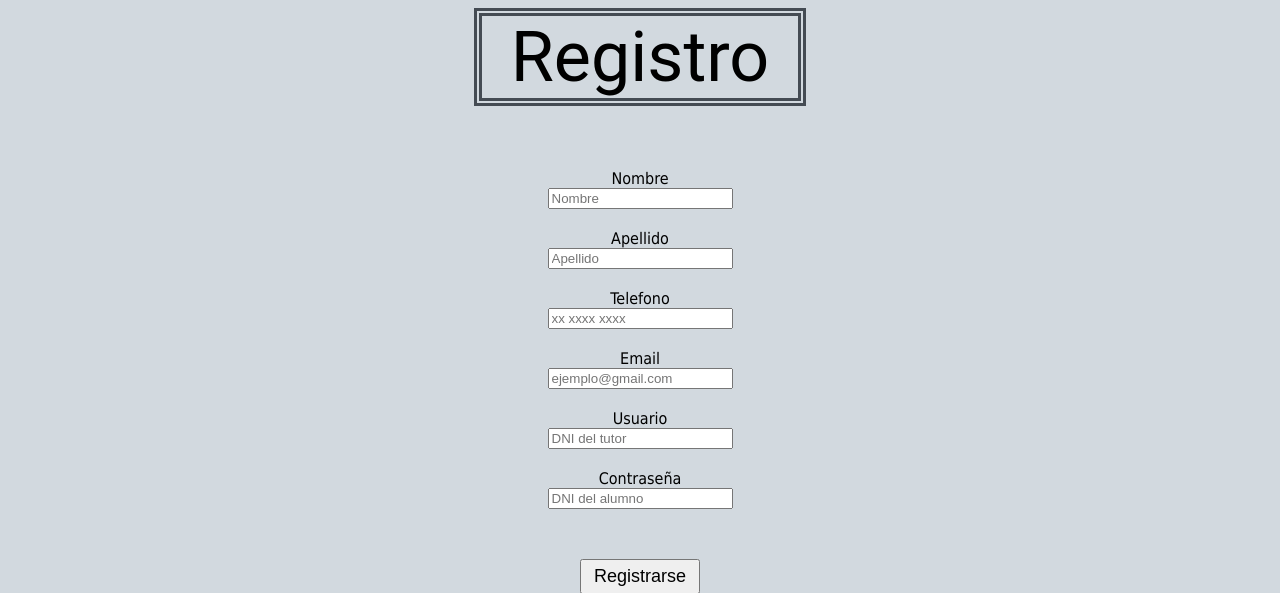
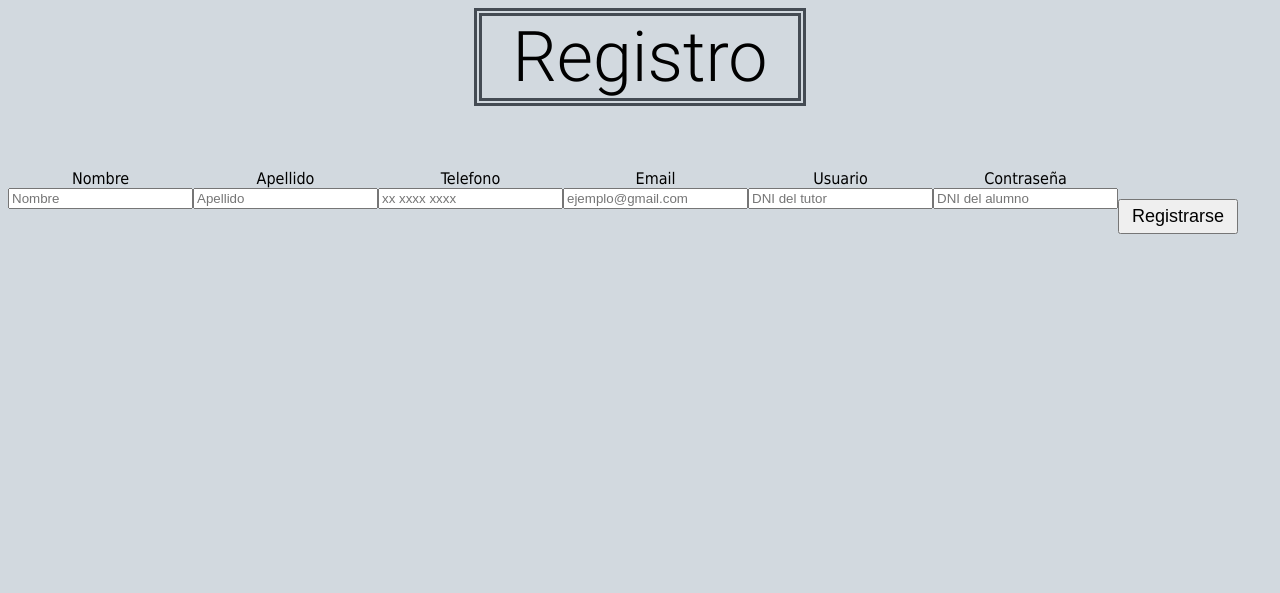
Before and after one commit to GonzaloSilvero/Inscripciones-Remotas, a PHP site: page /tutor.php in a window 1280 px wide. Shown: the top 593 px of the page. Run offline with PHP 8.4, Linux system fonts and the light colour scheme.

Commit message:
un poco de setilos, color a los inputs

```diff
--- a/tutor.php
+++ b/tutor.php
@@ -4,6 +4,7 @@
 	<title>Registro Tutor</title>
 	<link rel="stylesheet" type="text/css" href="estilos/Tutor.css">
 	<link rel="stylesheet" type="text/css" href="estilos/Main.css">
+	<link rel="stylesheet" type="text/css" href="font.css">
 </head>
 </head>
 <body>
@@ -19,37 +20,37 @@
 	<form action="efectuarRegistro.php" method="get">
 		<center>
 		<article id="cuerpo">
-			<section>
+			<section style="float: left">
 				<label>Nombre
 				<br>
-				<input type="text" name="nombreTuto" placeholder="Nombre" required></label>
+				<input class="form_input" type="text" name="nombreTuto" placeholder="Nombre" required></label>
 			</section>
-			<section>
+			<section style="float: left" margin>
 			<label>Apellido
 				<br>
-				<input type="text" name="apellidoTuto" placeholder="Apellido" required></label>
+				<input class="form_input" type="text" name="apellidoTuto" placeholder="Apellido" required></label>
 			</section>
-			<section>
+			<section style="float: left">
 			<label>Telefono
 				<br>
-				<input type="tel" name="telefono" placeholder="xx xxxx xxxx" minlength="6" maxlength="10" required></label>
+				<input class="form_input" type="tel" name="telefono" placeholder="xx xxxx xxxx" minlength="6" maxlength="10" required></label>
 			</section>
-			<section>
+			<section style="float: left">
 			<label>Email
 				<br>
-				<input type="email" name="gmailTuto" placeholder="ejemplo@gmail.com" required></label>
+				<input class="form_input" type="email" name="gmailTuto" placeholder="ejemplo@gmail.com" required></label>
 			</section>
-			<section>
+			<section style="float: left">
 			<label>Usuario
 				<br>
-				<input type="text" name="usuario" placeholder="DNI del tutor" minlength="8" maxlength="8" required></label>
+				<input class="form_input" type="text" name="usuario" placeholder="DNI del tutor" minlength="8" maxlength="8" required></label>
 			</section>
-			<section>
+			<section style="float: left">
 			<label>Contraseña
 				<br>
-				<input type="text" name="contraseña" placeholder="DNI del alumno" minlength="8" maxlength="8" required></label>
+				<input class="form_input" type="text" name="contraseña" placeholder="DNI del alumno" minlength="8" maxlength="8" required></label>
 			</section>
-				<input type="submit" name="ida" value="Registrarse">
+				<input style="float: left" type="submit" name="ida" value="Registrarse">
 		</article>
 	</form>
 	</center>
```
